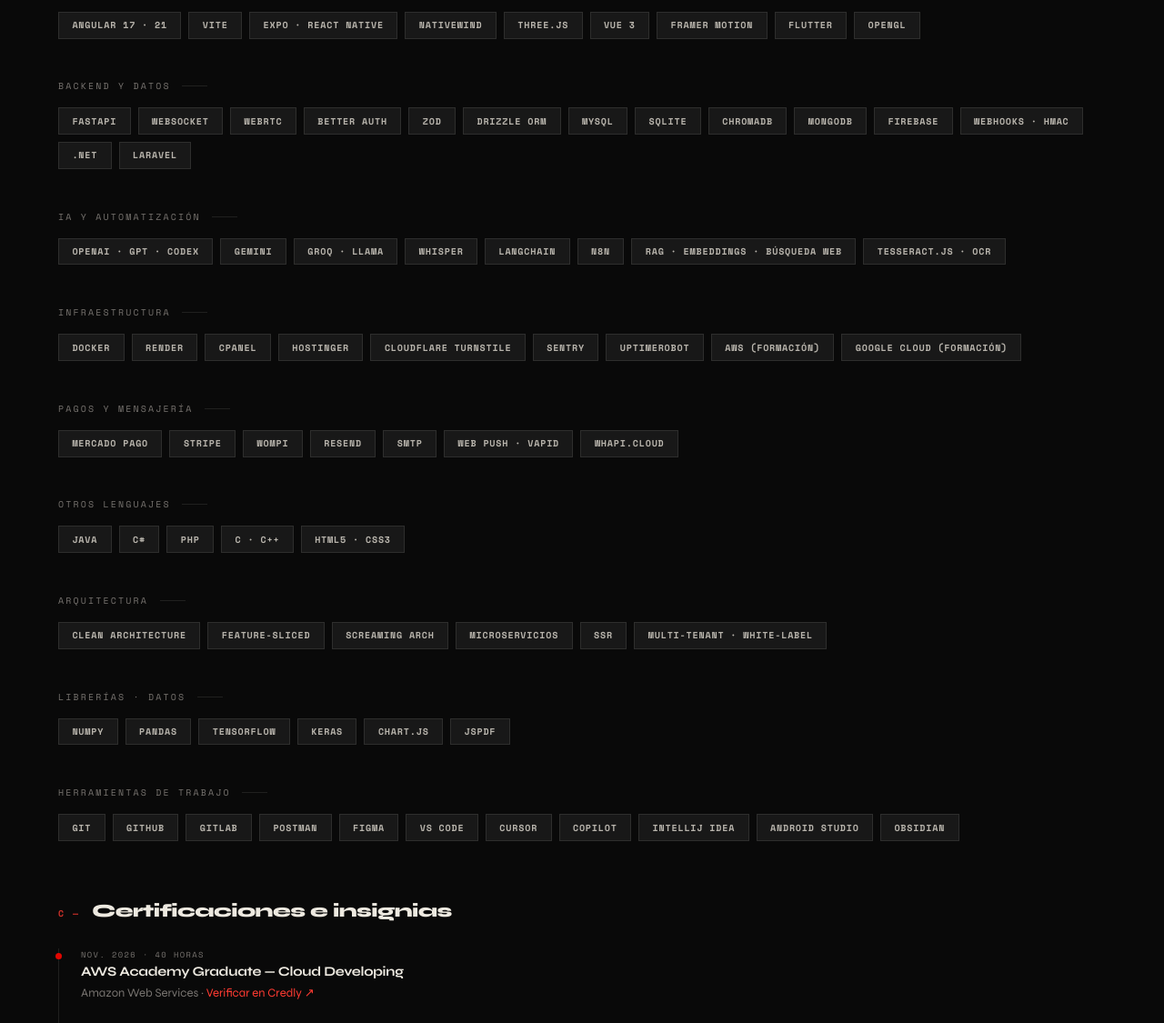
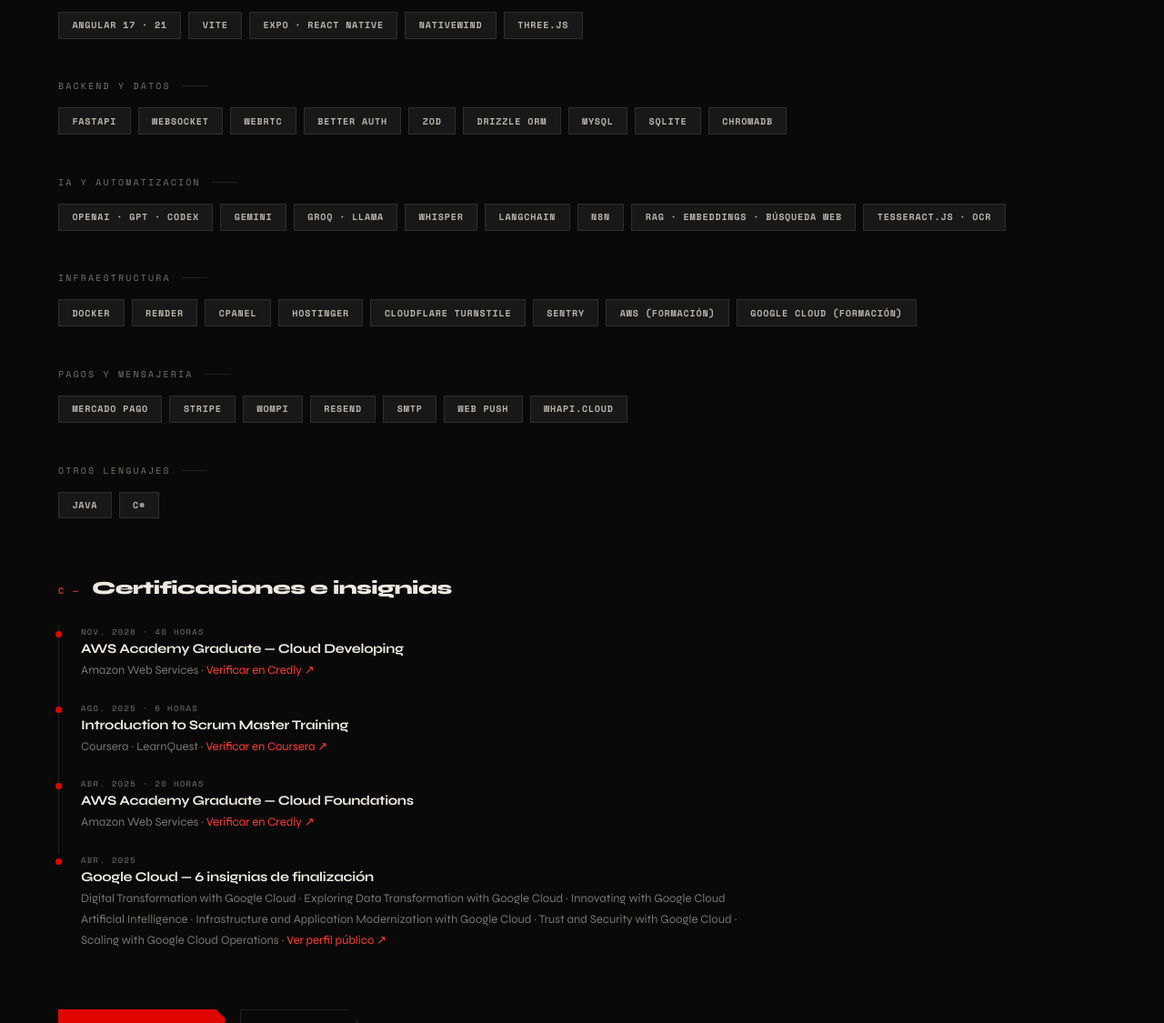
Before and after one commit to Sekkon0906/portafolioPersonal, a plain HTML site: page skills.html in a window 1280 px wide. Shown: the part 1190-2315 px from the top of the page at 91% size. Drawn offline with nearby package versions, Linux system fonts and the light colour scheme.

Commit message:
Stack con solo lo que está en el CV

```diff
--- a/skills.html
+++ b/skills.html
@@ -126,10 +126,6 @@
           <span class="badge">Expo · React Native</span>
           <span class="badge">NativeWind</span>
           <span class="badge">three.js</span>
-          <span class="badge">Vue 3</span>
-          <span class="badge">Framer Motion</span>
-          <span class="badge">Flutter</span>
-          <span class="badge">OpenGL</span>
         </div>
       </div>
       <div class="reveal">
@@ -144,11 +140,6 @@
           <span class="badge">MySQL</span>
           <span class="badge">SQLite</span>
           <span class="badge">ChromaDB</span>
-          <span class="badge">MongoDB</span>
-          <span class="badge">Firebase</span>
-          <span class="badge">Webhooks · HMAC</span>
-          <span class="badge">.NET</span>
-          <span class="badge">Laravel</span>
         </div>
       </div>
       <div class="reveal">
@@ -173,7 +164,6 @@
           <span class="badge">Hostinger</span>
           <span class="badge">Cloudflare Turnstile</span>
           <span class="badge">Sentry</span>
-          <span class="badge">UptimeRobot</span>
           <span class="badge">AWS (formación)</span>
           <span class="badge">Google Cloud (formación)</span>
         </div>
@@ -186,7 +176,7 @@
           <span class="badge">Wompi</span>
           <span class="badge">Resend</span>
           <span class="badge">SMTP</span>
-          <span class="badge">Web Push · VAPID</span>
+          <span class="badge">Web Push</span>
           <span class="badge">Whapi.cloud</span>
         </div>
       </div>
@@ -195,47 +185,6 @@
         <div class="badges">
           <span class="badge">Java</span>
           <span class="badge">C#</span>
-          <span class="badge">PHP</span>
-          <span class="badge">C · C++</span>
-          <span class="badge">HTML5 · CSS3</span>
-        </div>
-      </div>
-      <div class="reveal">
-        <div class="group-label">Arquitectura</div>
-        <div class="badges">
-          <span class="badge">Clean Architecture</span>
-          <span class="badge">Feature-Sliced</span>
-          <span class="badge">Screaming Arch</span>
-          <span class="badge">Microservicios</span>
-          <span class="badge">SSR</span>
-          <span class="badge">Multi-tenant · White-label</span>
-        </div>
-      </div>
-      <div class="reveal">
-        <div class="group-label">Librerías · Datos</div>
-        <div class="badges">
-          <span class="badge">NumPy</span>
-          <span class="badge">Pandas</span>
-          <span class="badge">TensorFlow</span>
-          <span class="badge">Keras</span>
-          <span class="badge">Chart.js</span>
-          <span class="badge">jsPDF</span>
-        </div>
-      </div>
-      <div class="reveal">
-        <div class="group-label">Herramientas de trabajo</div>
-        <div class="badges">
-          <span class="badge">Git</span>
-          <span class="badge">GitHub</span>
-          <span class="badge">GitLab</span>
-          <span class="badge">Postman</span>
-          <span class="badge">Figma</span>
-          <span class="badge">VS Code</span>
-          <span class="badge">Cursor</span>
-          <span class="badge">Copilot</span>
-          <span class="badge">IntelliJ IDEA</span>
-          <span class="badge">Android Studio</span>
-          <span class="badge">Obsidian</span>
         </div>
       </div>
     </div>
```
